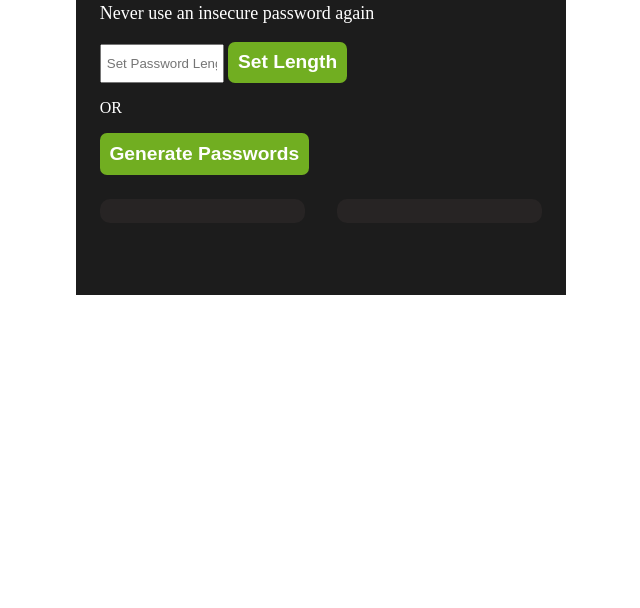
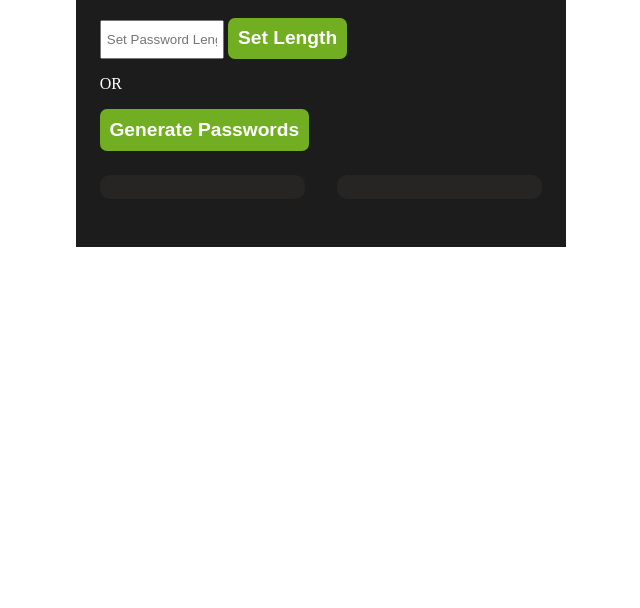
Before and after one commit to IvelDabs/Password-generator-app, a plain HTML site: page index.html in a window 1280 px wide. Shown: the part 192-800 px from the top of the page, without its empty margins (319-959 px from the left). Drawn offline with Linux system fonts and the light colour scheme.

Commit message:
Update index.css

```diff
--- a/index.css
+++ b/index.css
@@ -2,7 +2,7 @@
     color: white;
     width: 35%;
     margin: auto;
-    padding: 3em 1.5em;
+    padding: 1.5em 1.5em;
     background: #1C1C1C;
 }
 
```
